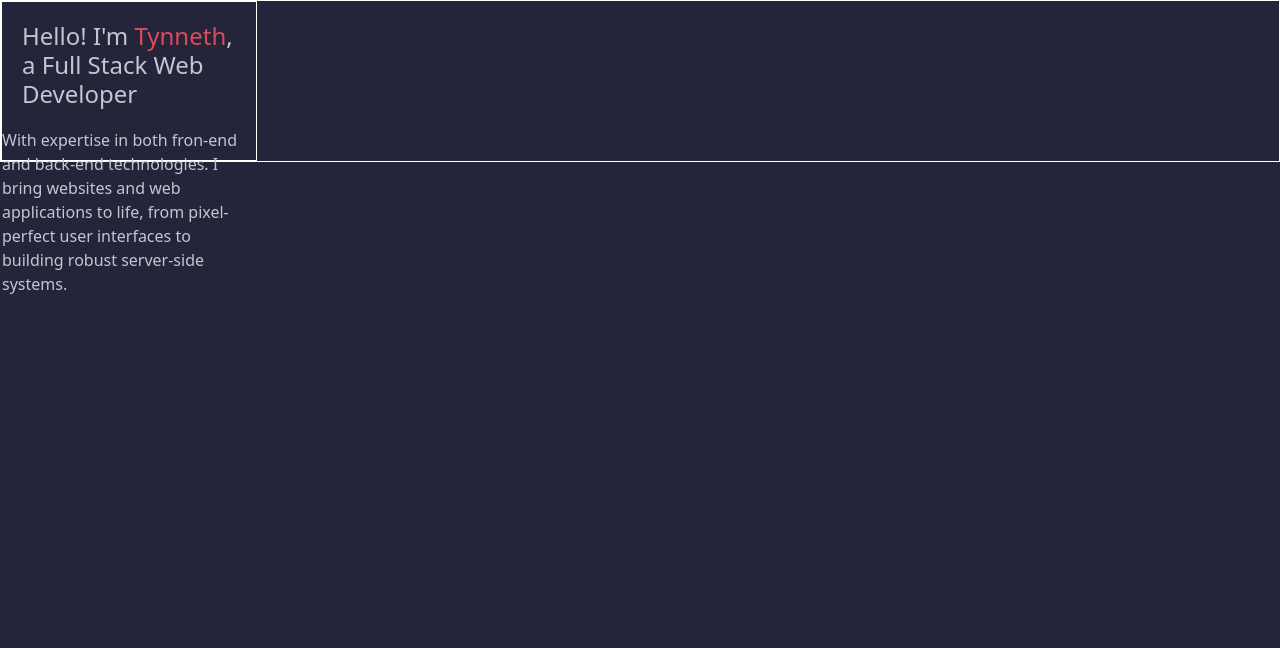
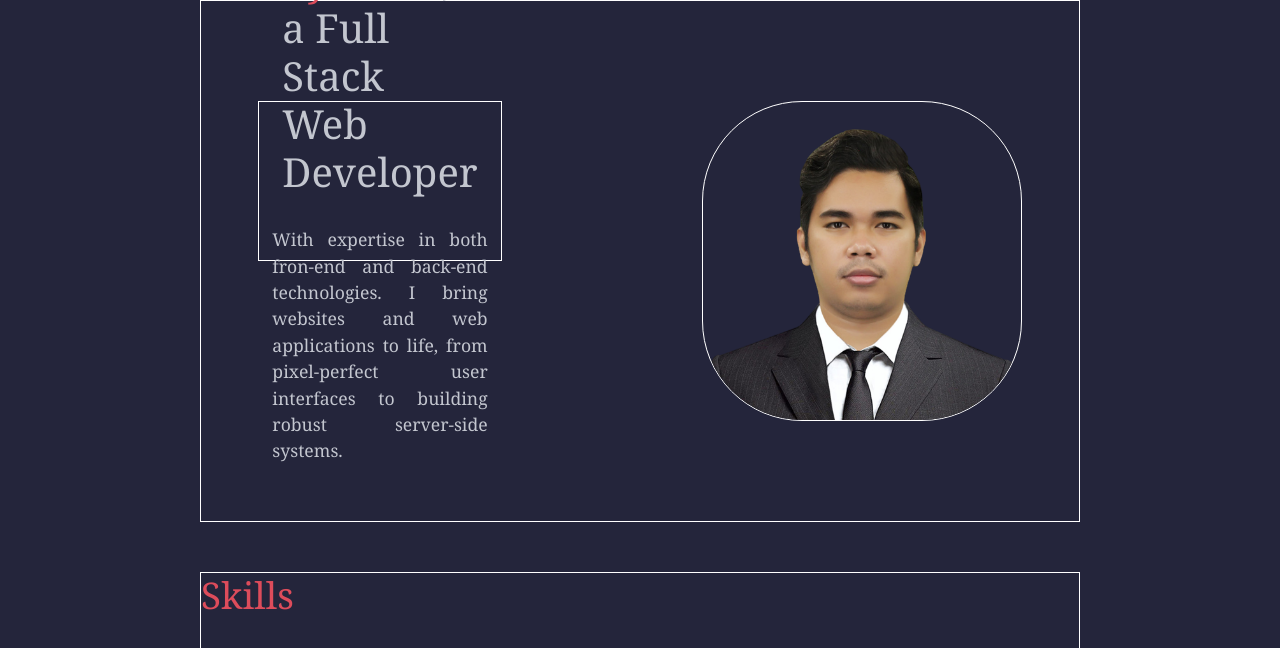
Before and after one commit to tjfuentes/Web-Portfolio, a React (Vite) app: page / in a window 1280 px wide. Shown: the top 648 px of the page. Built offline with nearby package versions, Linux system fonts and the light colour scheme.

Commit message:
In progress skills content

```diff
--- a/src/pages/Home.jsx
+++ b/src/pages/Home.jsx
@@ -1,10 +1,12 @@
 import { Link } from "react-router-dom";
+
 
 const Home = () => {
 
   return (
     <>
       <main className="main-container">
+        <div className="profile-container">
           <div className="intro-container">
             <h4>Hello! I'm <span>Tynneth</span>, a Full Stack Web Developer</h4>
             <p>With expertise in both fron-end and back-end technologies.
@@ -12,6 +14,16 @@ const Home = () => {
               user interfaces to building robust server-side systems.
             </p>
           </div>
+
+          <div className="image-container">
+            <img src="../images/tj.png" alt="tj-photo" />
+          </div>
+        </div>
+
+        <div className="prog-container">
+          <h3>Skills</h3>
+        </div>
+
       </main>
     </>
   )
--- a/src/scss/app.scss
+++ b/src/scss/app.scss
@@ -1,23 +1,37 @@
 #root {
   background-color: #24253b;
+  font-family: Georgia, 'Times New Roman', Times, serif;
   width: 100%;
   height: 200vh;
+  color: #c3c6cf;
 
 }
 .main-container {
+  margin-left: 200px;
+  margin-right: 200px;
+  // border: 1px solid white;
+}
+
+.profile-container {
+  border: 1px solid white;
   display: flex;
-  justify-content: start;
-  border: 1px solid white;
+  justify-content: center;
 }
 
 .intro-container {
   width: 20vw;
   height: 20vh;
+  margin: 100px;
+  padding: 3px;
   border: 1px solid white;
+  display: flex;
+  justify-content: center;
+  flex-direction: column;
+
 
   h4 {
-    color: #c3c6cf;
     margin: 20px;
+    font-size: 2.5rem;
 
     span {
       color: #dd4c5b;
@@ -26,6 +40,29 @@
   }
 
   p {
-    color: #c3c6cf;
+    font-size: 1.1rem;
+    margin: 10px;
+    text-align: justify;
   }
 }
+
+.image-container {
+  img {
+    margin: 100px;
+    width: 20rem;
+    height: 20rem;
+    border: 1px solid white;
+    border-radius: 100px;
+  }
+}
+
+.prog-container {
+  margin-top: 50px;
+  border: 1px solid white;
+  height: 50vh;
+
+  h3 {
+    color: #dd4c5b;
+    font-size: 2.3rem;
+  }
+}
```
Also changed, not shown: public/images/tj.jpg (deleted), public/images/tj.png (added). Lines whose indentation alone changed are shown as unchanged.
